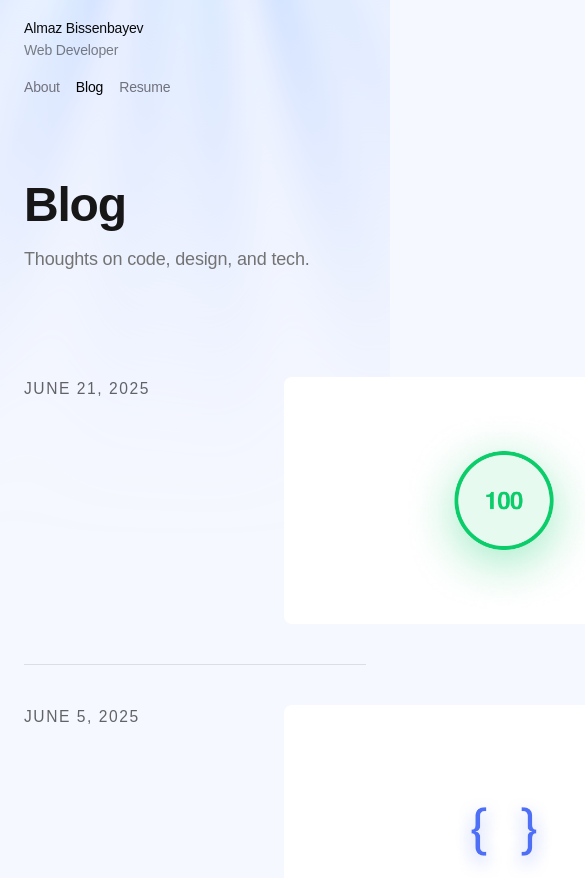
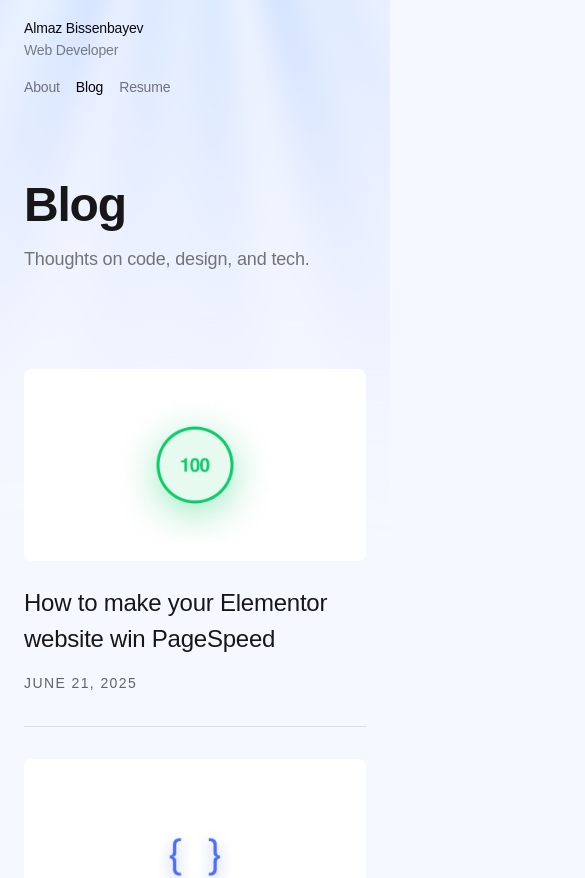
Before and after one commit to almazbisenbaev/almaz, a Next.js app: page /posts in a window 390 px wide. Shown: the top 878 px of the page, 585 px wide, since content can reach past the window. Built offline with nearby package versions, Linux system fonts and the light colour scheme; a web font is replaced by a local one.

Commit message:
Made blog thumbnail responsive

```diff
--- a/src/components/blog-thumb/blog-thumb.css
+++ b/src/components/blog-thumb/blog-thumb.css
@@ -38,6 +38,7 @@
     width: 100%;
     height: auto;
     border-radius: 0.5rem;
+    display: block;
   }
 }
 
@@ -68,27 +69,74 @@
   background-size: 100% 2px;
 }
 
+@media (max-width: 1280px) {
+  .blog-thumb {
+    gap: 60px;
+  }
+  .blog-thumb-content {
+    padding-right: 0;
+  }
+}
 
-/* .blog-thumb-external-icon-container {
-  position: absolute;
-  top: 0.75rem;
-  right: 0.75rem;
-  opacity: 0;
-  transition: opacity 0.2s;
-} */
+@media (max-width: 1024px) {
+  .blog-thumb {
+    gap: 40px;
+  }
+  .blog-thumb-details {
+    flex: 0 0 120px;
+    width: 120px;
+    min-width: 120px;
+    max-width: 120px;
+  }
+  .blog-thumb-pic {
+    flex: 0 0 320px;
+    width: 320px;
+    min-width: 320px;
+    max-width: 320px;
+  }
+}
 
-/* .blog-thumb:hover .blog-thumb-external-icon-container {
-  opacity: 1;
-} */
+@media (max-width: 768px) {
+  .blog-thumb {
+    flex-direction: column;
+    gap: 1rem;
+    padding-top: 2rem;
+    padding-bottom: 2rem;
+  }
 
-/* .blog-thumb-external-icon-wrapper {
-  padding: 1rem;
-  border-radius: 999px;
-  border: 1px solid #e5e5e5;
-} */
+  .blog-thumb-details,
+  .blog-thumb-pic,
+  .blog-thumb-content {
+    flex: none;
+    width: 100%;
+    min-width: 0;
+    max-width: 100%;
+    padding-right: 0;
+  }
 
-/* .blog-thumb-external-icon {
-  width: 0.875rem;
-  height: 0.875rem;
-  color: #525252;
-} */
+  .blog-thumb-pic {
+    order: 1;
+    margin-bottom: 0.5rem;
+  }
+
+  .blog-thumb-content {
+    order: 2;
+  }
+
+  .blog-thumb-details {
+    order: 3;
+  }
+
+  .blog-thumb-date {
+    font-size: 0.875rem;
+    margin-bottom: 0;
+  }
+}
+
+@media (max-width: 412px) {
+
+  .blog-thumb-title {
+    font-size: 1.5rem;
+  }
+
+}
```
